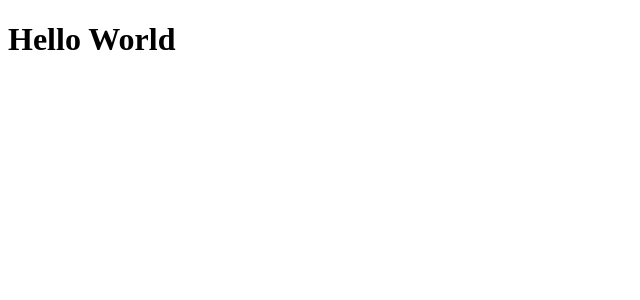
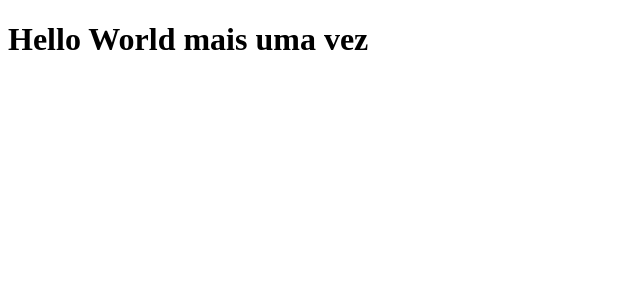
Before and after one commit to milecruz26/desafio04-cubos-app-dindin, a React (Vite) app in the folder frontend/: page / in a window 1280 px wide. Shown: the top 300 px of the page, without its empty margins (0-640 px from the left). Built offline with nearby package versions, Linux system fonts and the light colour scheme.

Commit message:
add titulo

```diff
--- a/frontend/src/main.jsx
+++ b/frontend/src/main.jsx
@@ -3,6 +3,6 @@ import ReactDOM from "react-dom/client";
 
 ReactDOM.createRoot(document.getElementById("root")).render(
   <React.StrictMode>
-    <h1>Hello World</h1>
+    <h1>Hello World mais uma vez</h1>
   </React.StrictMode>
 );
```
